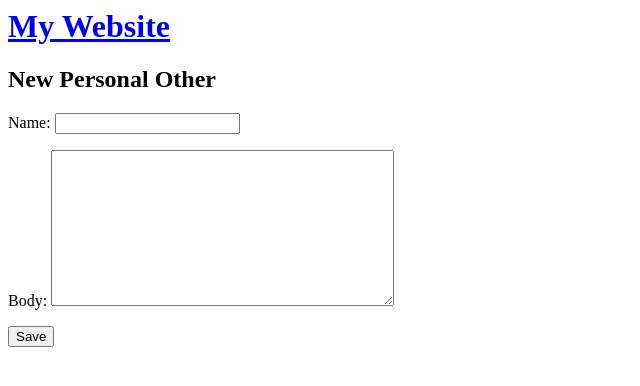
After one commit to Oscar-Rosenwald/My-website, a Django app: page /others/new in a window 1280 px wide. The commit adds this page. Shown: the top 386 px of the page, without its empty margins (0-640 px from the left). Run offline with Django 3.2, Linux system fonts and the light colour scheme.

Commit message:
Can now add new items for all CV things. Missing buttons.

```diff
--- a/home/forms.py
+++ b/home/forms.py
@@ -1,8 +1,50 @@
 from django import forms
-from .models import Post
+from .models import *
 
 class PostForm(forms.ModelForm):
 
     class Meta:
         model = Post
         fields = ('title', 'text')
+
+class EducationForm(forms.ModelForm):
+
+    class Meta:
+        model = Education
+        fields = ('start_date', 'end_date', 'course', 'school')
+
+class TechSkillForm(forms.ModelForm):
+
+    class Meta:
+        model = TechSkill
+        fields = ('skill',)
+
+class OthersForm(forms.ModelForm):
+
+    class Meta:
+        model = Others
+        fields = ('name', 'body')
+
+class WorkExperienceForm(forms.ModelForm):
+
+    class Meta:
+        model = WorkExperience
+        fields = ('start_date', 'end_date', 'role', 'where')
+
+class PersonalInterestsForm(forms.ModelForm):
+
+    class Meta:
+        model = PersonalInterests
+        fields = ('interest',)
+
+class ReferenceForm(forms.ModelForm):
+
+    class Meta:
+        model = Reference
+        fields = ('name', 'who', 'email', 'text')
+
+class ProjectForm(forms.ModelForm):
+
+    class Meta:
+        model = Project
+        fields = ('name', 'description', 'link')
--- a/home/models.py
+++ b/home/models.py
@@ -51,8 +51,8 @@ class Post(models.Model):
         return self.title
 
 class Education(models.Model):
-    start_date = models.DateTimeField()
-    end_date = models.DateTimeField(default=timezone.now)
+    start_date = models.DateField()
+    end_date = models.DateField()#default=DateField.auto_now)
     course = models.TextField()
     school = models.TextField()
 
@@ -60,8 +60,8 @@ class Education(models.Model):
         return self.course
 
 class WorkExperience(models.Model):
-    start_date = models.DateTimeField()
-    end_date = models.DateTimeField(default=timezone.now)
+    start_date = models.DateField()
+    end_date = models.DateField()#default=DateField.auto_now)
     role = models.TextField()
     where = models.TextField()
 
--- a/home/templates/CVs.html
+++ b/home/templates/CVs.html
@@ -34,6 +34,9 @@
 {% if education %}
 <div class="education">
   <h3>Education</h3>
+  {% if user.is_authenticated %}
+  <a href="{% url 'new_education' %}" class="education-add"><button>Add Education</button></a>
+  {% endif %}
   <div class="education-entries">
 	{% for entry in education %}
 	<p class="entry-time">{{ entry.start_date }} - {{ entry.end_date }}:</p>
@@ -96,8 +99,9 @@
   <p class="reference-name">{{ reference.name }}</p>
   <p class="reference-who">{{ reference.who }}</p>
   <p class="reference-email">{{ reference.email}}</p>
-  {% if reference.text }}
+  {% if reference.text %}
   <p class="reference-text">{{ reference.text }}</p>
+  {% endif %}
   {% endfor %}
 </div>
 {% endif %}
--- /dev/null
+++ b/home/templates/education_edit.html
@@ -0,0 +1,10 @@
+{% extends 'base.html' %}
+
+{% block content %}
+<h2>New {{ name }}</h2>
+<form method="POST" class="education-form">
+  {% csrf_token %}
+  {{ form.as_p }}
+  <button type="submit" class="save btn btn-default">Save</button>
+</form>
+{% endblock %}
--- a/home/views.py
+++ b/home/views.py
@@ -3,21 +3,15 @@ from django.utils import timezone
 from django.shortcuts import redirect
 from django.contrib.auth.models import User
 
+from home.forms import *
+
 from home.models import Post
-from home.forms import PostForm
-
 from home.models import Person
-
 from home.models import Education
-
 from home.models import TechSkill
-
 from home.models import WorkExperience
-
 from home.models import PersonalInterests
-
 from home.models import Reference
-
 from home.models import Others
 
 def two_buttons(request):
@@ -49,7 +43,7 @@ def cv_view(request):
     # References
     refs = Reference.objects.all()
 
-    return render(request, 'CVs.html', {'personal_others': others, 'tech_skills': tech, 'work_experience': exp, 'personal_interests': interests, 'references': refs, 'education': education, 'name': name, 'email': email, 'address': address, 'phone_number': phone_number})
+    return render(request, 'CVs.html', {'personal_others': others, 'tech_skills': tech, 'personal_interests': interests, 'references': refs, 'name': name, 'email': email, 'address': address, 'phone_number': phone_number, 'education': education, 'work_experience': exp})
 
 def blog_view(request):
     posts = Post.objects.all()
@@ -86,16 +80,80 @@ def post_edit(request, pk):
         form = PostForm(instance=post)
     return render(request, 'edit.html', {'form': form})
 
-# def post_edit(request, pk):
-#     post = get_object_or_404(Post, pk=pk)
-#     if request.method == 'POST':
-#         form = PostForm(request.POST, pk=post.pk)
-#         if form.is_valid():
-#             post = form.save(commit=False)
-#             post.author = request.user
-#             post.published_date = timezone.now()
-#             post.save()
-#             return redirect('post_detail', pk=post.pk)
-#     else:
-#         form = PostForm(instance=post)
-#     return render(request, 'blog/post_edit.html', {'form': form})
+def education_new(request):
+    if request.method == "POST":
+        form = EducationForm(request.POST)
+        if form.is_valid():
+            edu = form.save(commit=False)
+            edu.save()
+            return redirect('CV')
+    else:
+        form = EducationForm()
+    return render(request, 'education_edit.html', {'name': 'Education', 'form': form})
+
+def reference_new(request):
+    if request.method == 'POST':
+        form = ReferenceForm(request.POST)
+        if form.is_valid():
+            reference = form.save(commit=False)
+            reference.save()
+            return redirect('CV')
+    else:
+        form = ReferenceForm()
+    return render(request, 'education_edit.html', {'form': form, 'name': 'Reference'})
+
+def personal_interests_new(request):
+    if request.method == 'POST':
+        form = PersonalInterestsForm(request.POST)
+        if form.is_valid():
+            thing = form.save(commit=False)
+            thing.save()
+            return redirect('CV')
+    else:
+        form = PersonalInterestsForm()
+    return render(request, 'education_edit.html', {'form': form, 'name': 'Personal Interest'})
+
+def project_new(request):
+    if request.method == 'POST':
+        form = ProjectForm(request.POST)
+        if form.is_valid():
+            thing = form.save(commit=False)
+            thing.save()
+            return redirect('CV')
+    else:
+        form = ProjectForm()
+    return render(request, 'education_edit.html', {'form': form, 'name': 'Project'})
+
+def work_experience_new(request):
+    if request.method == 'POST':
+        form = WorkExperienceForm(request.POST)
+        if form.is_valid():
+            thing = form.save(commit=False)
+            thing.save()
+            return redirect('CV')
+    else:
+        form = WorkExperienceForm()
+    return render(request, 'education_edit.html', {'form': form, 'name': 'Work Experience'})
+
+def tech_skill_new(request):
+    if request.method == 'POST':
+        form = TechSkillForm(request.POST)
+        if form.is_valid():
+            thing = form.save(commit=False)
+            thing.save()
+            return redirect('CV')
+    else:
+        form = TechSkillForm()
+    return render(request, 'education_edit.html', {'form': form, 'name': 'Technical Skill'})
+
+def others_new(request):
+    if request.method == 'POST':
+        form = OthersForm(request.POST)
+        if form.is_valid():
+            thing = form.save(commit=False)
+            thing.person = Person.objects.first()
+            thing.save()
+            return redirect('CV')
+    else:
+        form = OthersForm()
+    return render(request, 'education_edit.html', {'form': form, 'name': 'Personal Other'})
--- a/twoButtons/urls.py
+++ b/twoButtons/urls.py
@@ -27,4 +27,11 @@ urlpatterns = [
     path('blog/<int:pk>/', views.post_view, name="posts"),
     path('blog/new/', views.post_new, name="new_post"),
     path('blog/<int:pk>/edit/', views.post_edit, name="edit_post"),
+    path('education/new/', views.education_new, name="new_education"),
+    path('reference/new/', views.reference_new, name="new_reference"),
+    path('personal-interests/new/', views.personal_interests_new, name="new_personal_interest"),
+    path('projects/new', views.project_new, name='new_project'),
+    path('work-experience/new', views.work_experience_new, name="new_work_experience"),
+    path('technical-skill/new', views.tech_skill_new, name="new_tech_skill"),
+    path('others/new', views.others_new, name='new_others'),
 ]
```
Also changed, not shown: home/admin.py (+8 -1 lines), db.sqlite3, home/migrations/0017_auto_20200824_0745.py (added), home/migrations/0018_auto_20200824_0801.py (added), 1 other file.
